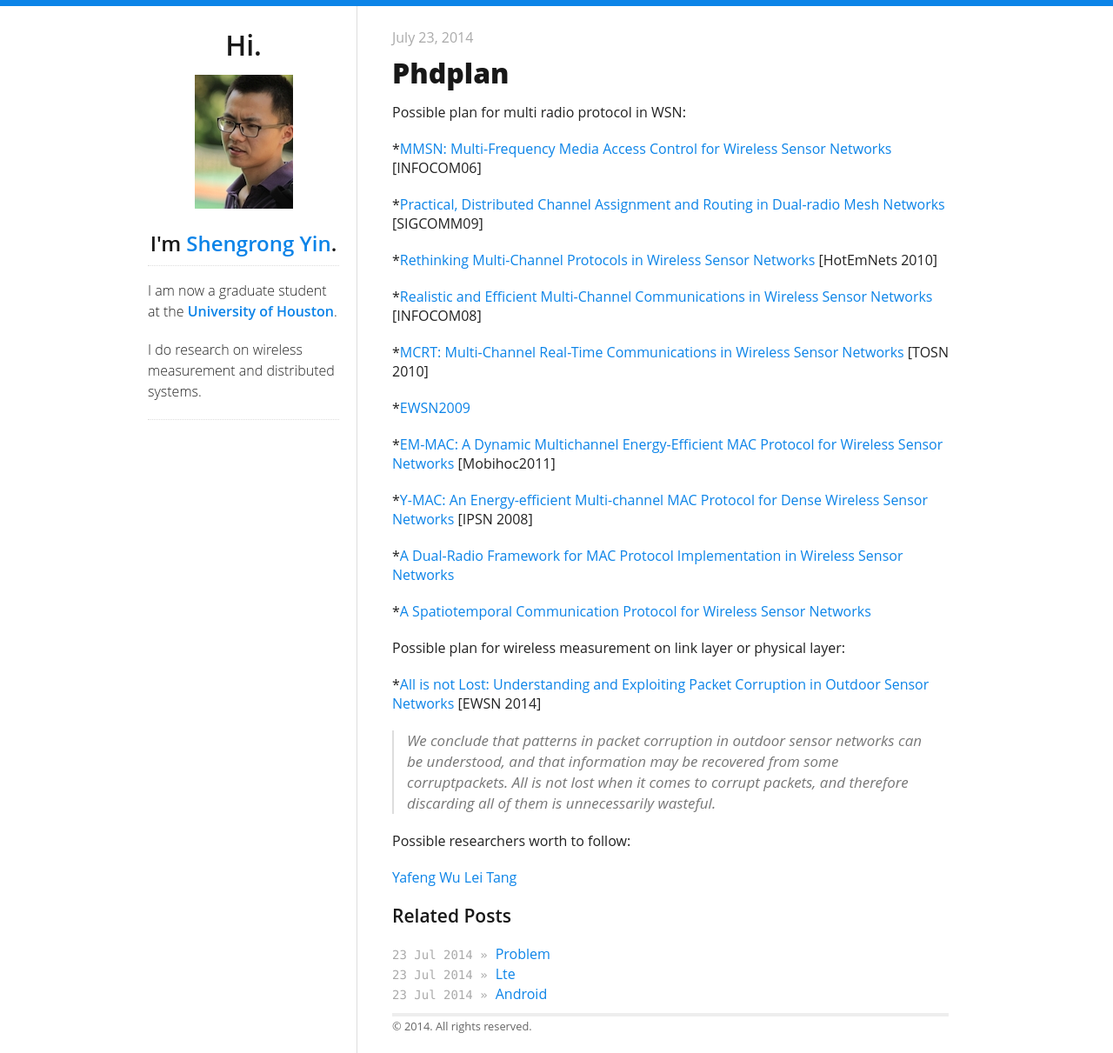
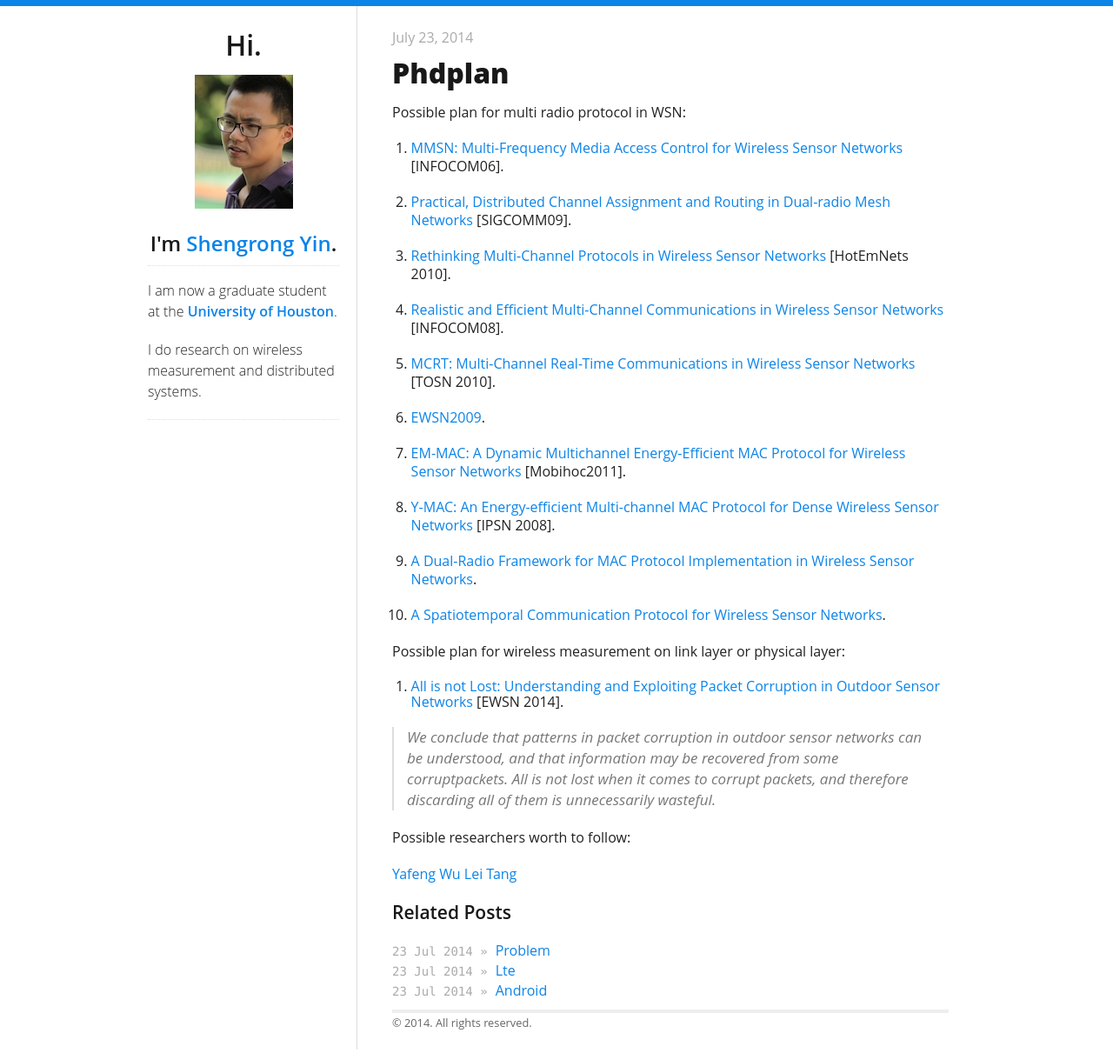
Before and after one commit to syin2/yinshengrong.github.io, a Jekyll site: the page built from _posts/2014-07-23-phdplan.md, in a window 1280 px wide. Shown: the whole page at 87% size. Built offline with Jekyll 4.4.1, drawn with Linux system fonts in a browser that asks for light colours; Markdown is read by kramdown in place of the engine named in the settings; some of the changed lines change nothing that is shown.

Commit message:
typo fixed

```diff
--- a/_posts/2014-07-23-phdplan.md
+++ b/_posts/2014-07-23-phdplan.md
@@ -5,29 +5,29 @@
 
 Possible plan for multi radio protocol in WSN:
 
-*[MMSN: Multi-Frequency Media Access Control for Wireless Sensor Networks](http://www.cs.virginia.edu/wsn/docs/papers/infocom06-mmsn.pdf) [INFOCOM06]
+1. [MMSN: Multi-Frequency Media Access Control for Wireless Sensor Networks](http://www.cs.virginia.edu/wsn/docs/papers/infocom06-mmsn.pdf) [INFOCOM06].
 
-*[Practical, Distributed Channel Assignment and Routing in Dual-radio Mesh Networks](http://www.news.cs.nyu.edu/~aditya/Research_files/dhananjay_sigcomm09-roma.pdf) [SIGCOMM09]
+2. [Practical, Distributed Channel Assignment and Routing in Dual-radio Mesh Networks](http://www.news.cs.nyu.edu/~aditya/Research_files/dhananjay_sigcomm09-roma.pdf) [SIGCOMM09].
 
-*[Rethinking Multi-Channel Protocols in Wireless Sensor Networks](http://research.microsoft.com/pubs/157581/2010_hotemnets_vir[1].pdf) [HotEmNets 2010]
+3. [Rethinking Multi-Channel Protocols in Wireless Sensor Networks](http://research.microsoft.com/pubs/157581/2010_hotemnets_vir[1].pdf) [HotEmNets 2010].
 
-*[Realistic and Efficient Multi-Channel Communications in Wireless Sensor Networks](http://ieeexplore.ieee.org/xpls/abs_all.jsp?arnumber=4509770) [INFOCOM08]
+4. [Realistic and Efficient Multi-Channel Communications in Wireless Sensor Networks](http://ieeexplore.ieee.org/xpls/abs_all.jsp?arnumber=4509770) [INFOCOM08].
 
-*[MCRT: Multi-Channel Real-Time Communications in Wireless Sensor Networks](http://www2.ece.ohio-state.edu/~xwang/papers/tosn_mcrt.pdf) [TOSN 2010]
+5. [MCRT: Multi-Channel Real-Time Communications in Wireless Sensor Networks](http://www2.ece.ohio-state.edu/~xwang/papers/tosn_mcrt.pdf) [TOSN 2010].
 
-*[EWSN2009](http://web.eecs.utk.edu/~xwang/papers/ewsn09.pdf)
+6. [EWSN2009](http://web.eecs.utk.edu/~xwang/papers/ewsn09.pdf).
 
-*[EM-MAC: A Dynamic Multichannel Energy-Efficient MAC Protocol for Wireless Sensor Networks](http://www.owlnet.rice.edu/~ltang/publications/EM-MAC.pdf) [Mobihoc2011]
+7. [EM-MAC: A Dynamic Multichannel Energy-Efficient MAC Protocol for Wireless Sensor Networks](http://www.owlnet.rice.edu/~ltang/publications/EM-MAC.pdf) [Mobihoc2011].
 
-*[Y-MAC: An Energy-efficient Multi-channel MAC Protocol for Dense Wireless Sensor Networks](http://nslab.kaist.ac.kr/courses/2012/test/paperlist/1-18.pdf) [IPSN 2008]
+8. [Y-MAC: An Energy-efficient Multi-channel MAC Protocol for Dense Wireless Sensor Networks](http://nslab.kaist.ac.kr/courses/2012/test/paperlist/1-18.pdf) [IPSN 2008].
 
-*[A Dual-Radio Framework for MAC Protocol Implementation in Wireless Sensor Networks](http://indriya.comp.nus.edu.sg/motelab/html/manjunath/dr_icc.pdf)
+9. [A Dual-Radio Framework for MAC Protocol Implementation in Wireless Sensor Networks](http://indriya.comp.nus.edu.sg/motelab/html/manjunath/dr_icc.pdf).
 
-*[A Spatiotemporal Communication Protocol for Wireless Sensor Networks](http://www-users.cs.umn.edu/~tianhe/Papers/SPEED-TPDS-0195-1003.pdf)
+10. [A Spatiotemporal Communication Protocol for Wireless Sensor Networks](http://www-users.cs.umn.edu/~tianhe/Papers/SPEED-TPDS-0195-1003.pdf).
 
 Possible plan for wireless measurement on link layer or physical layer:
 
-*[All is not Lost: Understanding and Exploiting Packet Corruption in Outdoor Sensor Networks](http://user.it.uu.se/~frehe489/publications/hermans14all.pdf) [EWSN 2014]
+1. [All is not Lost: Understanding and Exploiting Packet Corruption in Outdoor Sensor Networks](http://user.it.uu.se/~frehe489/publications/hermans14all.pdf) [EWSN 2014].
 
 >We conclude that patterns in packet corruption in outdoor sensor networks
 can be understood, and that information may be recovered from some corruptpackets. All is not lost when it comes to corrupt packets, and therefore discarding
```
